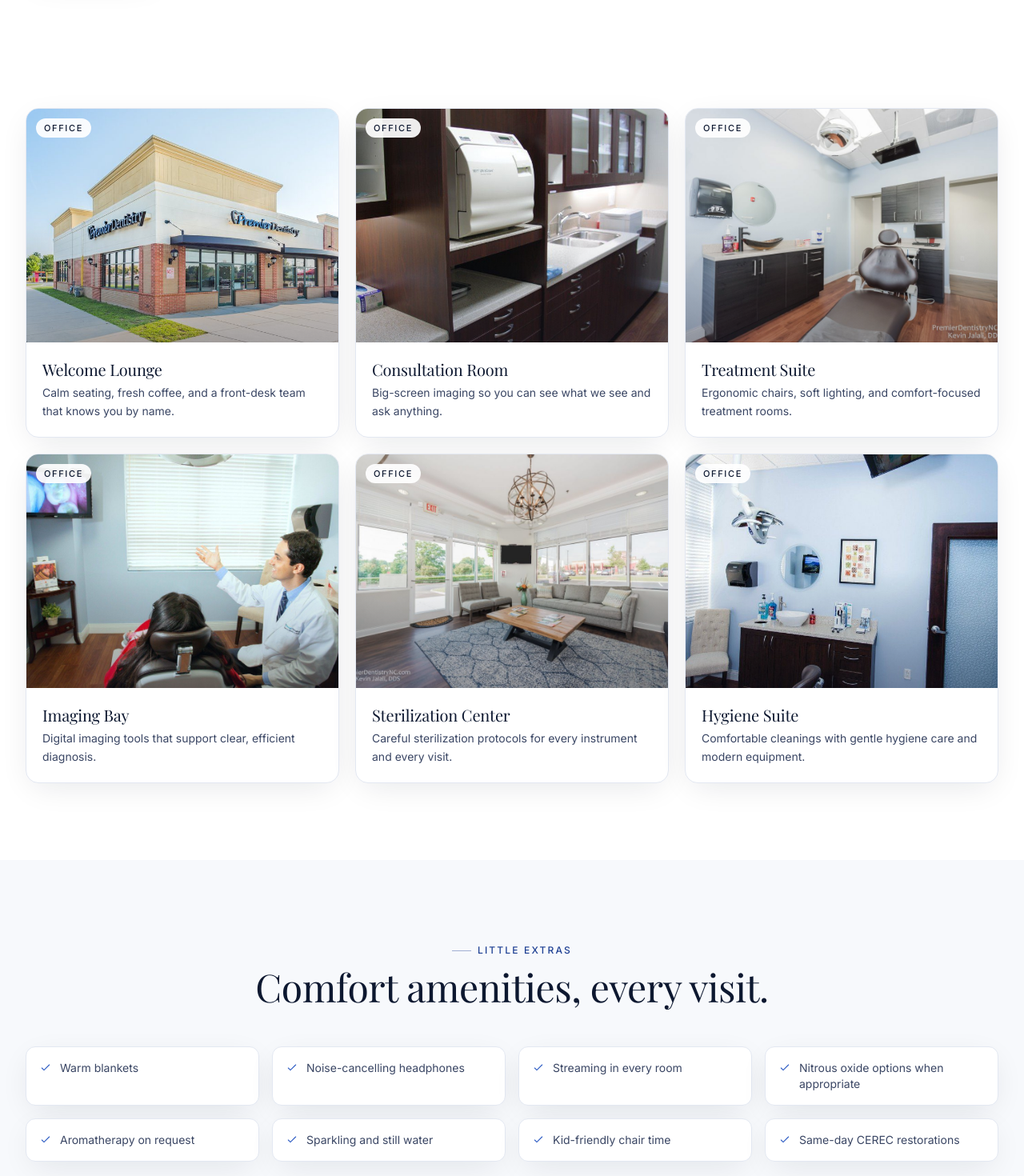
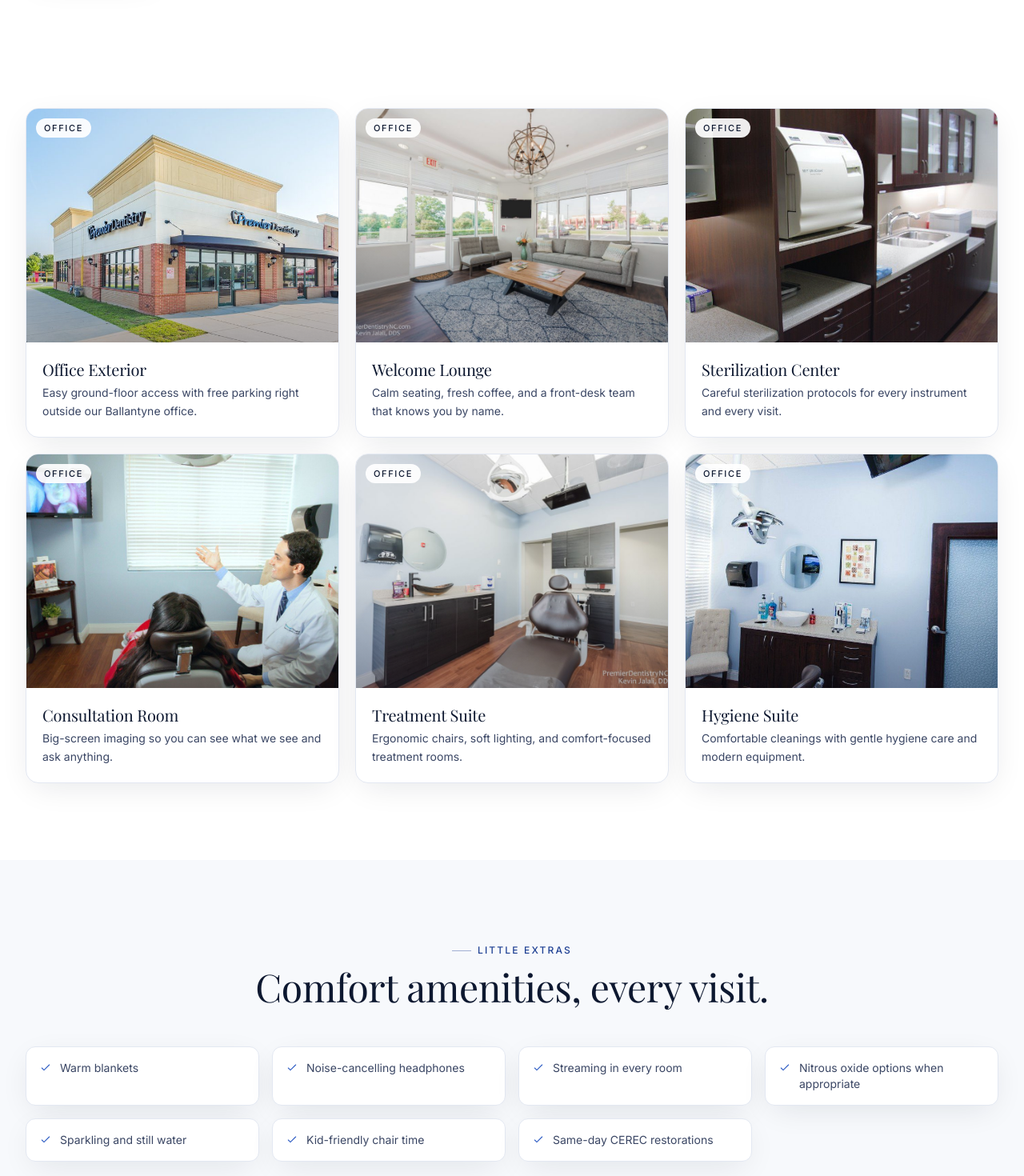
Before and after one commit to sendeepak2025/premierdentistrync.com, a Next.js app: page /office-tour in a window 1280 px wide. Shown: the part 560-2030 px from the top of the page at 80% size. Built offline with nearby package versions, Linux system fonts and the light colour scheme; a web font is replaced by a local one.

Commit message:
Fix office tour labels and patient forms email

```diff
--- a/src/app/office-tour/page.tsx
+++ b/src/app/office-tour/page.tsx
@@ -22,29 +22,29 @@ export const metadata: Metadata = {
 
 const rooms = [
   {
+    name: "Office Exterior",
+    note: "Easy ground-floor access with free parking right outside our Ballantyne office.",
+    image: "/clinic/clinic-1.jpg",
+  },
+  {
     name: "Welcome Lounge",
     note: "Calm seating, fresh coffee, and a front-desk team that knows you by name.",
-    image: "/clinic/clinic-1.jpg",
+    image: "/clinic/clinic-5.jpg",
+  },
+  {
+    name: "Sterilization Center",
+    note: "Careful sterilization protocols for every instrument and every visit.",
+    image: "/clinic/clinic-2.jpg",
   },
   {
     name: "Consultation Room",
     note: "Big-screen imaging so you can see what we see and ask anything.",
-    image: "/clinic/clinic-2.jpg",
+    image: "/clinic/clinic-4.jpg",
   },
   {
     name: "Treatment Suite",
     note: "Ergonomic chairs, soft lighting, and comfort-focused treatment rooms.",
     image: "/clinic/clinic-3.jpg",
-  },
-  {
-    name: "Imaging Bay",
-    note: "Digital imaging tools that support clear, efficient diagnosis.",
-    image: "/clinic/clinic-4.jpg",
-  },
-  {
-    name: "Sterilization Center",
-    note: "Careful sterilization protocols for every instrument and every visit.",
-    image: "/clinic/clinic-5.jpg",
   },
   {
     name: "Hygiene Suite",
@@ -120,7 +120,6 @@ export default function OfficeTourPage() {
             "Noise-cancelling headphones",
             "Streaming in every room",
             "Nitrous oxide options when appropriate",
-            "Aromatherapy on request",
             "Sparkling and still water",
             "Kid-friendly chair time",
             "Same-day CEREC restorations",
--- a/src/app/patient-info/page.tsx
+++ b/src/app/patient-info/page.tsx
@@ -175,7 +175,12 @@ export default function PatientInfoPage() {
 
           <div className="lg:col-span-7 grid sm:grid-cols-2 gap-5">
             <a
-              href={`mailto:${site.email}?subject=New%20Patient%20Forms`}
+              href={`mailto:${site.email}?subject=${encodeURIComponent(
+                "New Patient Forms Request"
+              )}&body=${encodeURIComponent(
+                "Hello, please email me the new patient registration forms."
+              )}`}
+              aria-label={`Email ${site.email} to request new patient forms`}
               className="bg-white rounded-2xl p-6 border border-line shadow-soft hover:shadow-card hover:-translate-y-0.5 transition-all"
             >
               <div className="w-11 h-11 rounded-xl bg-brand-soft text-brand flex items-center justify-center mb-4">
@@ -183,7 +188,8 @@ export default function PatientInfoPage() {
               </div>
               <h3 className="font-display text-lg text-ink">Email me the forms</h3>
               <p className="mt-2 text-sm text-ink-2">
-                We will reply with a digital intake link as soon as our team is able.
+                Opens an email to {site.email} so our team can send the
+                digital intake link.
               </p>
             </a>
             <a
```
